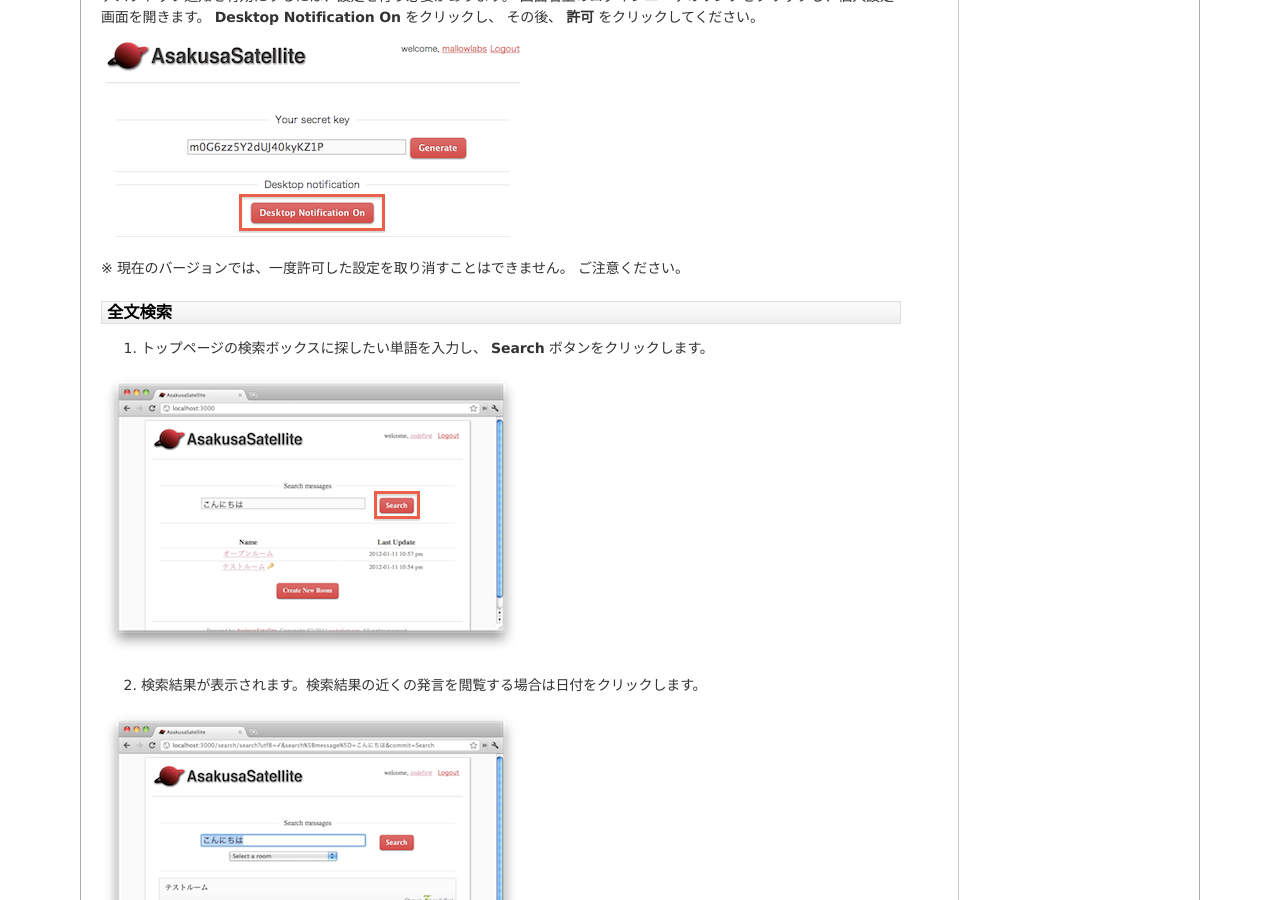
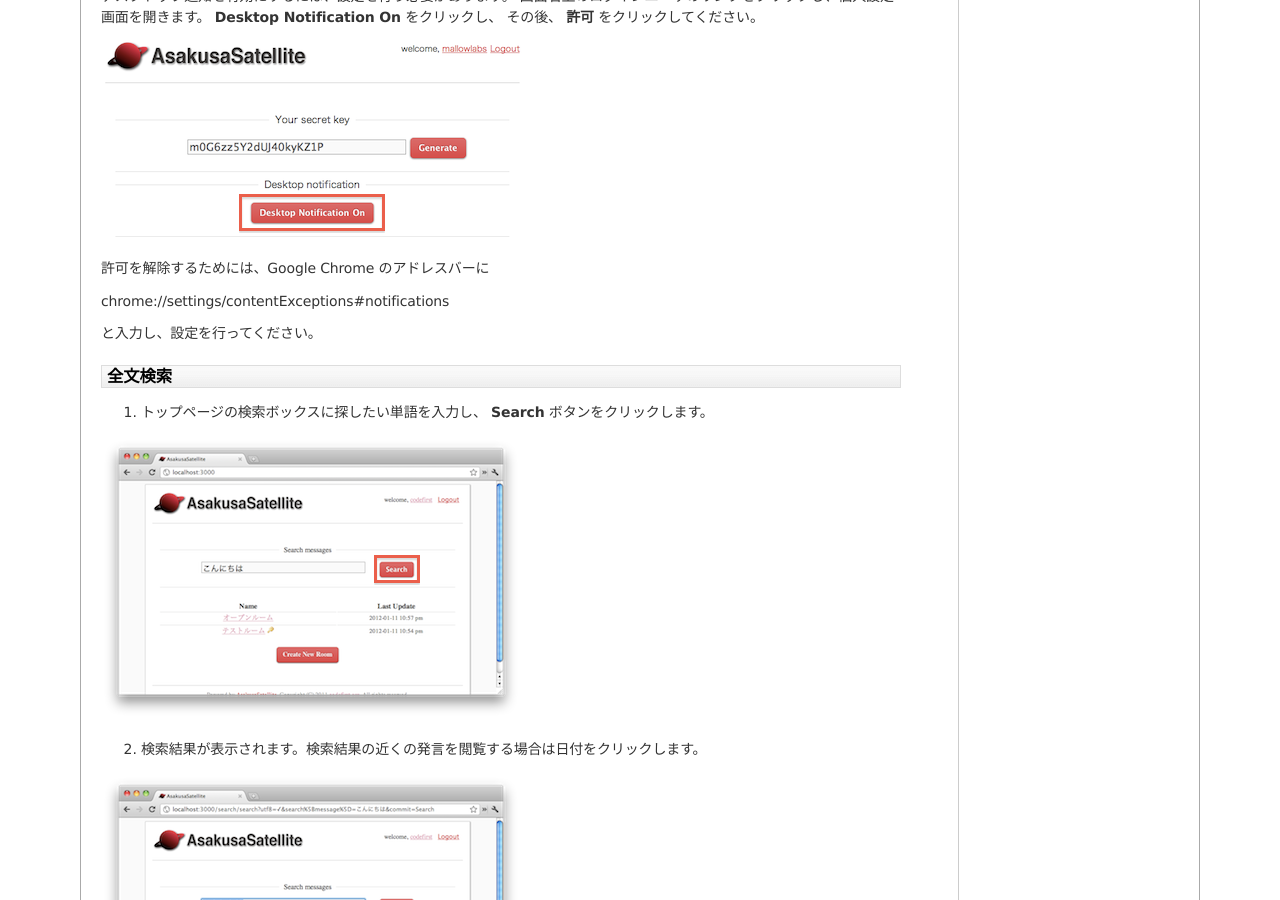
Before and after one commit to codefirst/asakusa-satellite-manual, a Sphinx documentation site: the page built from source/function.rst, in a window 1280 px wide and 900 px high, scrolled down 4875 px. Built offline with Sphinx 7.4.7, drawn with Linux system fonts in a browser that asks for light colours.

Commit message:
Added: chrome://settings/contentExceptions#notifications

```diff
--- a/source/function.rst
+++ b/source/function.rst
@@ -100,8 +100,12 @@
 
 .. image:: images/notification_config.png
 
-※ 現在のバージョンでは、一度許可した設定を取り消すことはできません。
-ご注意ください。
+許可を解除するためには、Google Chrome のアドレスバーに
+
+chrome://settings/contentExceptions#notifications
+
+と入力し、設定を行ってください。
+
 
 全文検索
 -----------------------
```
